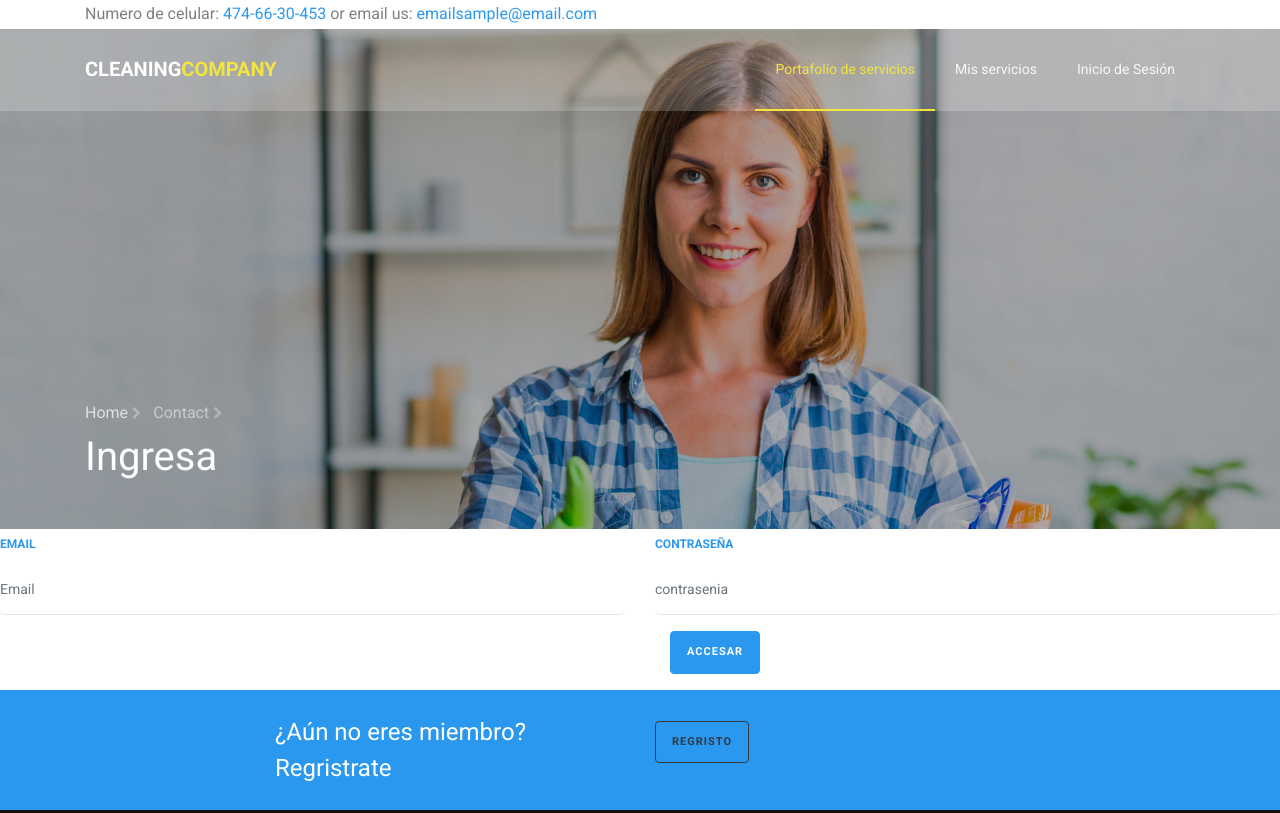
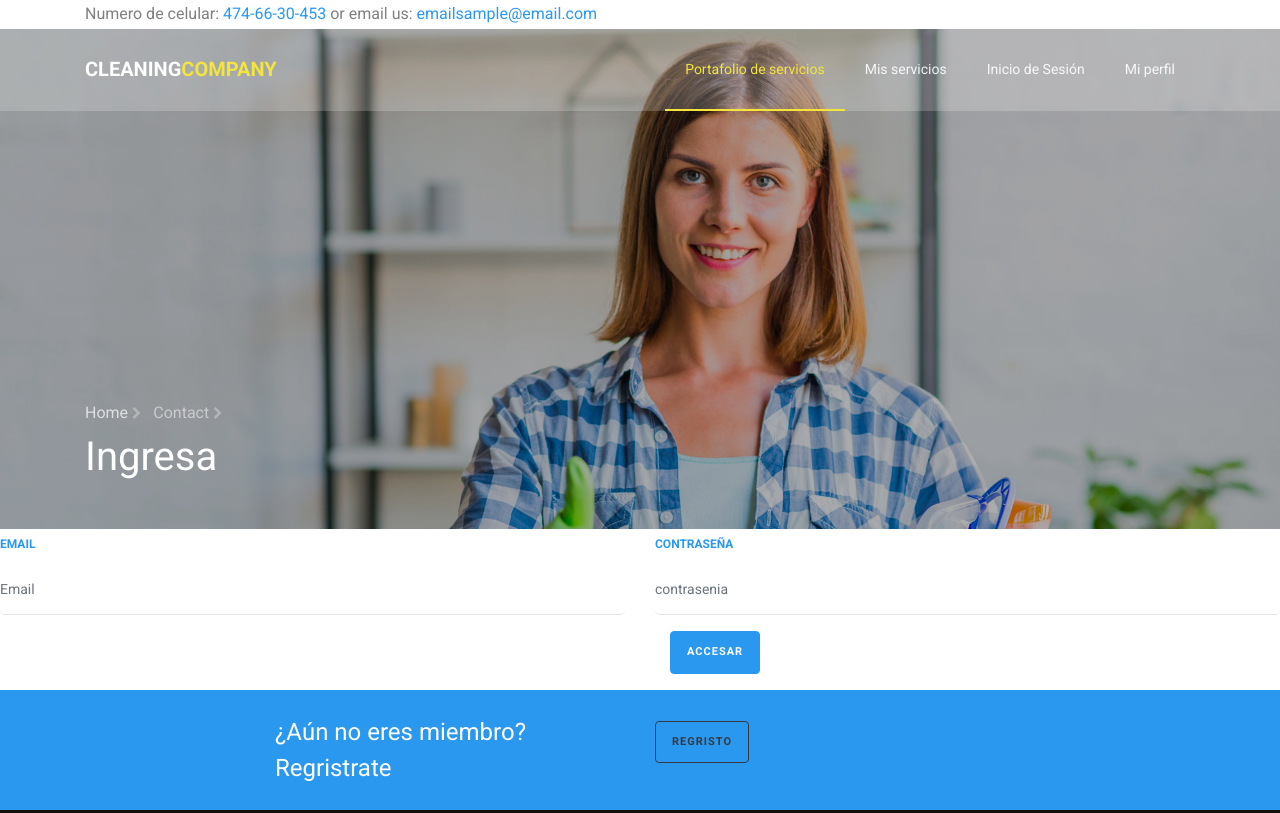
Before and after one commit to Kalystee/ProyectoDAWS, a website: page public/contact.html in a window 1280 px wide. Shown: the top 813 px of the page. Drawn offline with nearby package versions, Linux system fonts and the light colour scheme; some packages are replaced by stand-ins of ours; no server answers.

Commit message:
Barra de navegacion
barra de navegación

```diff
--- a/public/contact.html
+++ b/public/contact.html
@@ -49,7 +49,8 @@
 				<li class="nav-item active"><a href="portfolio.html" class="nav-link">Portafolio de servicios</a></li>
 
 	          <li class="nav-item"><a href="blog.html" class="nav-link">Mis servicios</a></li>
-	          <li class="nav-item"><a href="contact.html" class="nav-link">Inicio de Sesión</a></li>
+			  <li class="nav-item"><a href="contact.html" class="nav-link">Inicio de Sesión</a></li>
+			  <li class="nav-item"><a href="myprofile.html" class="nav-link">Mi perfil</a></li>
 			</ul>
 		</div>
 	</div>
--- a/public/js/user_me.js
+++ b/public/js/user_me.js
@@ -268,7 +268,7 @@ async function getServicesByUser ()
             document.getElementById('btn_services').innerText = "Mostrar Servicios";
         }
 
-    console.log("Servicios: "+servicesArray[0].name);
+    console.log("Servicios: "+servicesArray.name);
 
     // for each sercvices add a label
 
```
Also changed, not shown: public/blog-single.html (+2 -1 lines), public/blog.html (+2 -1 lines), public/multipleServices.html (+3 -1 lines), public/myprofile.html (+1 -0 lines), public/portfolio.html (+2 -1 lines).
